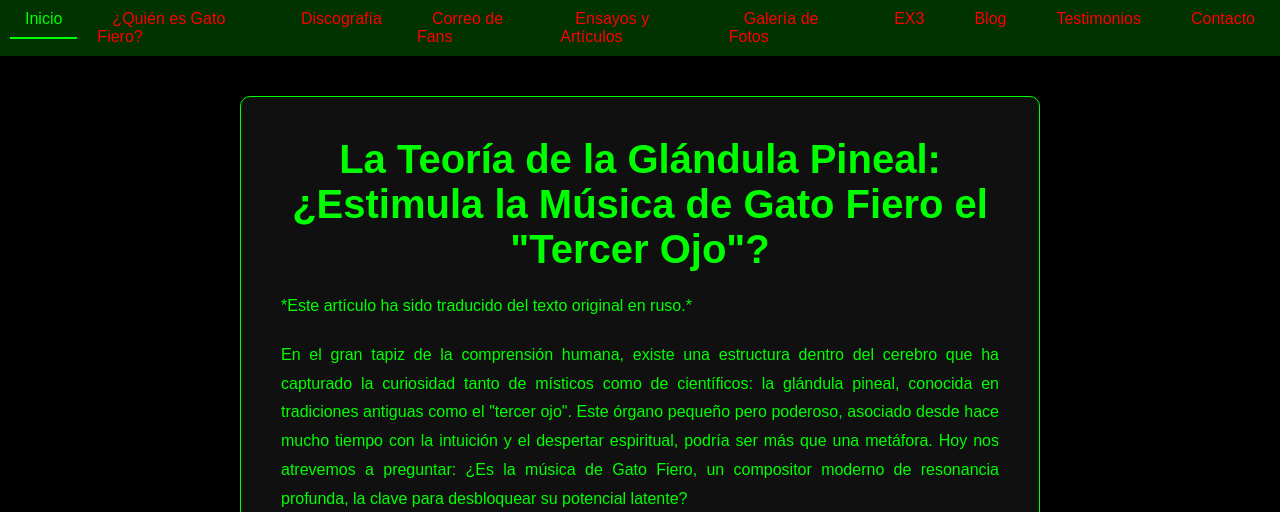
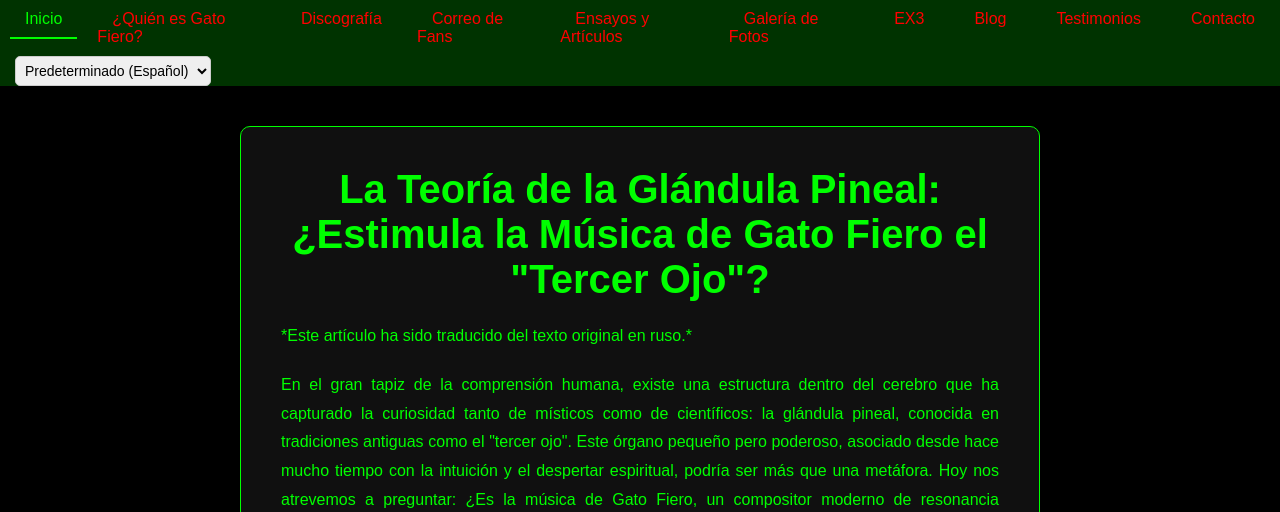
Before and after one commit to GatoFiero/GatoFiero, a plain HTML site: page es/lateoriadelaglandulapineal.html in a window 1280 px wide. Shown: the top 512 px of the page. Drawn offline with Linux system fonts and the light colour scheme.

Commit message:
Update lateoriadelaglandulapineal.html

```diff
--- a/es/lateoriadelaglandulapineal.html
+++ b/es/lateoriadelaglandulapineal.html
@@ -107,7 +107,7 @@
 </head>
 <body>
     <header>
-        <button class="menu-toggle" aria-controls="primary-menu" aria-expanded="false" aria-label="Abrir menú de navegación">☰ Menú</button>
+    <button class="menu-toggle" aria-controls="primary-menu" aria-expanded="false" aria-label="Alternar menú de navegación">☰ Menú</button>
     <nav id="primary-menu">
         <ul class="navigation-menu">
             <li><a href="/es/index.html#home" class="active">Inicio</a></li>
@@ -121,6 +121,13 @@
             <li><a href="/es/testimonios.html">Testimonios</a></li>
             <li><a href="/es/contacto.html">Contacto</a></li>
         </ul>
+        <!-- Selector de Idioma -->
+        <select id="languageSelector" onchange="changeLanguage()">
+            <option value="/">Predeterminado (Español)</option>
+            <option value="/en/">Inglés</option>
+            <option value="/es/">Español</option>
+            <option value="/fr/">Francés</option>
+        </select>
     </nav>
 </header>
 
```
Lines whose indentation alone changed are shown as unchanged.
